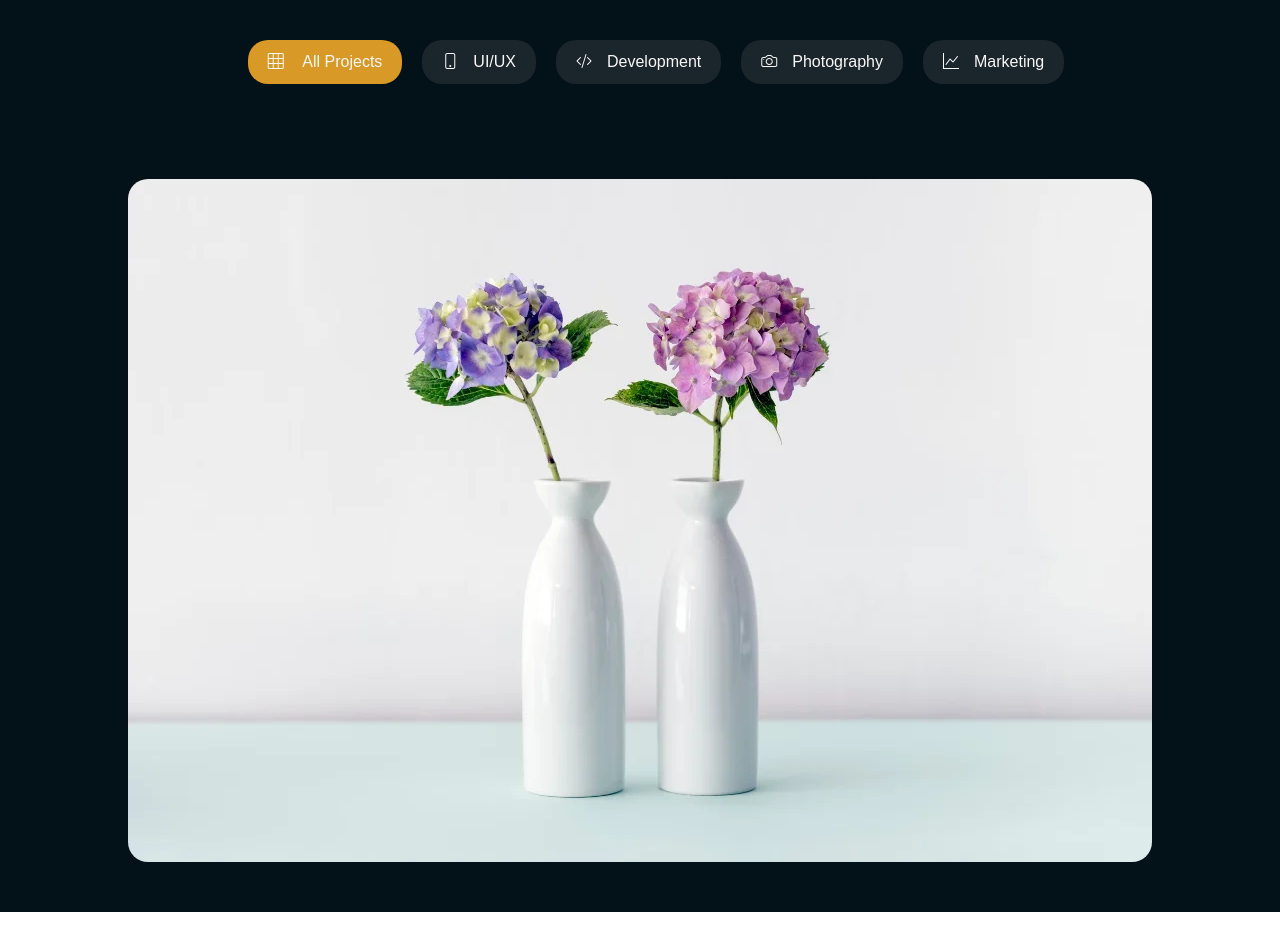
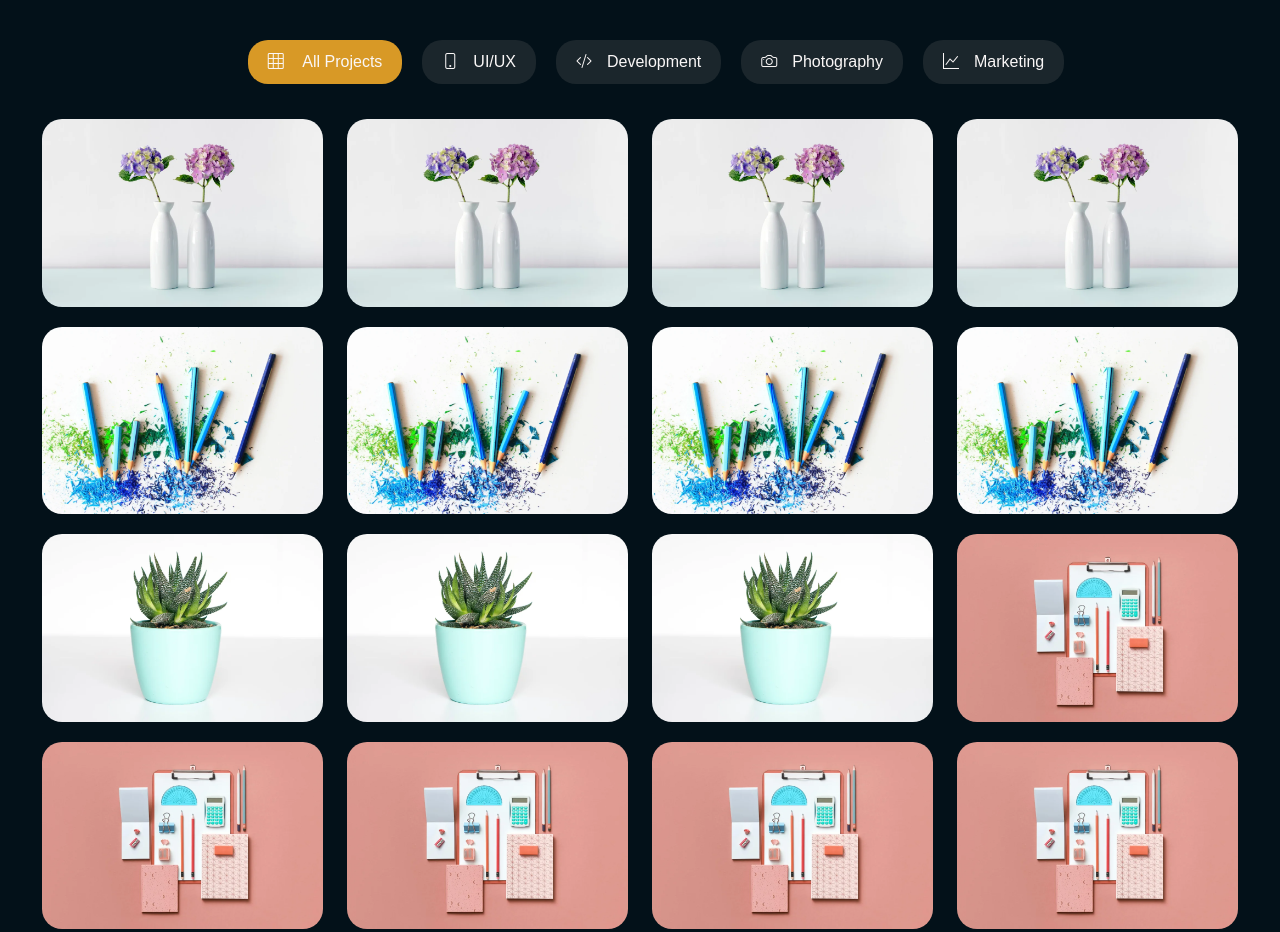
Before and after one commit to anusha26715/strategy-website, a plain HTML site: page index.html in a window 1280 px wide. Shown: the part 5739-6671 px from the top of the page. Drawn offline with nearby package versions, Linux system fonts and the light colour scheme; files whose address does not match are found by name.

Commit message:
portfolio section completed

```diff
--- a/index.html
+++ b/index.html
@@ -554,11 +554,20 @@
                     <li class="category-btn" data-category="photography"><i class="bi bi-camera"></i>Photography</li>
                     <li class="category-btn" data-category="marketing"><i class="bi bi-graph-up"></i>Marketing</li>
                 </ul>
-                <div class="category-ctnr" id="categoryList">
-
-                </div>
-                <div>
-                    <img src="assets/images/portfolio-1.webp" alt="category" class="img-fluid">
+                <div class="row" id="categoryLists">
+                    <!-- <div class="category-card col-4">
+                        <img src="assets/images/portfolio-1.webp" alt="category" class="img-fluid">
+                        <div class="entry-overlay ps-5 pb-2">
+                            <div class="overlay-context">
+                                <span>ui/ux design</span>
+                                <h3>ui/ux description</h3>
+                                <div class="entry-links">
+                                    <a href=""><i class="bi bi-arrows-angle-expand"></i></a>
+                                    <a href=""><i class="bi bi-arrow-right"></i></a>
+                                </div>
+                            </div>
+                        </div>
+                    </div> -->
                 </div>
             </section>
         </main>
--- a/index.js
+++ b/index.js
@@ -94,101 +94,126 @@ const categoryList = [
         image:"assets/images/portfolio-1.webp"
     },
     {
-        category:"uiux",
-        description:"ui/ux description",
-        image:"assets/images/portfolio-1.webp"
+        category:"developing",
+        description:"developing description",
+        image:"assets/images/portfolio-develop.webp"
     },
     {
         category:"developing",
         description:"developing description",
-        image:"assets/images/portfolio-1.webp"
+        image:"assets/images/portfolio-develop.webp"
     },
     {
         category:"developing",
         description:"developing description",
-        image:"assets/images/portfolio-1.webp"
+        image:"assets/images/portfolio-develop.webp"
     },
     {
         category:"developing",
         description:"developing description",
-        image:"assets/images/portfolio-1.webp"
-    },
-    {
-        category:"developing",
-        description:"developing description",
-        image:"assets/images/portfolio-1.webp"
-    },
-    {
-        category:"developing",
-        description:"developing description",
-        image:"assets/images/portfolio-1.webp"
+        image:"assets/images/portfolio-develop.webp"
     },
     {
         category:"photography",
         description:"photography description",
-        image:"assets/images/portfolio-1.webp"
+        image:"assets/images/portfolio-photograpy.webp"
     },
     {
         category:"photography",
         description:"photography description",
-        image:"assets/images/portfolio-1.webp"
+        image:"assets/images/portfolio-photograpy.webp"
     },
     {
         category:"photography",
         description:"photography description",
-        image:"assets/images/portfolio-1.webp"
-    },
-    {
-        category:"photography",
-        description:"photography description",
-        image:"assets/images/portfolio-1.webp"
-    },
-    {
-        category:"photography",
-        description:"photography description",
-        image:"assets/images/portfolio-1.webp"
+        image:"assets/images/portfolio-photograpy.webp"
     },
     {
         category:"marketing",
         description:"marketing description",
-        image:"assets/images/portfolio-1.webp"
+        image:"assets/images/portfolio-marketing.webp"
     },
     {
         category:"marketing",
         description:"marketing description",
-        image:"assets/images/portfolio-1.webp"
+        image:"assets/images/portfolio-marketing.webp"
     },
     {
         category:"marketing",
         description:"marketing description",
-        image:"assets/images/portfolio-1.webp"
+        image:"assets/images/portfolio-marketing.webp"
     },
     {
         category:"marketing",
         description:"marketing description",
-        image:"assets/images/portfolio-1.webp"
+        image:"assets/images/portfolio-marketing.webp"
     },
     {
         category:"marketing",
         description:"marketing description",
-        image:"assets/images/portfolio-1.webp"
-    },
-    {
-        category:"marketing",
-        description:"marketing description",
-        image:"assets/images/portfolio-1.webp"
+        image:"assets/images/portfolio-marketing.webp"
     }
 ]
 
-const categoryEl = document.getElementById("categoryList")
+const categoryEl = document.getElementById("categoryLists")
 const categoryBtns = document.querySelectorAll(".category-btn")
 
-function renderCategories(category){
-    categoryEl.innerHTML = '';
+function renderCategories(category) {
+  categoryEl.innerHTML = ''; // Clear existing content
 
-    const filtered = category === "all"?categoryList:categoryList.filter(each => each.category === category)
-    console.log(category)
+  const filtered = category === "all"
+    ? categoryList
+    : categoryList.filter(each => each.category === category);
+
+  filtered.forEach(item => {
+    const card = document.createElement("div");
+    card.className = "category-card col-md-6 col-lg-4 col-xl-3";
+
+    const img = document.createElement("img");
+    img.src = item.image;
+    img.alt = "category";
+    img.className = "img-fluid";
+
+    const overlay = document.createElement("div");
+    overlay.className = "entry-overlay ps-5 pb-2";
+
+    const overlayContext = document.createElement("div");
+    overlayContext.className = "overlay-context";
+
+    const span = document.createElement("span");
+    span.textContent = item.category + " design";
+
+    const h3 = document.createElement("h3");
+    h3.textContent = item.description;
+
+    const entryLinks = document.createElement("div");
+    entryLinks.className = "entry-links";
+
+    const link1 = document.createElement("a");
+    link1.href = "#";
+    link1.innerHTML = '<i class="bi bi-arrows-angle-expand"></i>';
+
+    const link2 = document.createElement("a");
+    link2.href = "#";
+    link2.innerHTML = '<i class="bi bi-arrow-right"></i>';
+
+    // Assemble structure
+    entryLinks.appendChild(link1);
+    entryLinks.appendChild(link2);
+
+    overlayContext.appendChild(span);
+    overlayContext.appendChild(h3);
+    overlayContext.appendChild(entryLinks);
+
+    overlay.appendChild(overlayContext);
+
+    card.appendChild(img);
+    card.appendChild(overlay);
+
+    categoryEl.appendChild(card);
+  });
 }
+
 
 categoryBtns.forEach(btn => {
     btn.addEventListener("click",()=>{
--- a/style.css
+++ b/style.css
@@ -948,6 +948,78 @@ section>h2,.testimonial-container>h2{
     color: var(--color-white)!important;
 }
 
+#categoryLists{
+    padding: 0 30px;
+    row-gap: 20px;
+    width: 100%;
+}
+
+
+.category-card{
+    position: relative;
+    transition: all 0.5s ease-in-out;
+    overflow: hidden;
+    cursor: pointer;
+}
+
+.entry-overlay{
+    display: none;
+    width: 100%;
+    height: 100%;
+    transition: all 0.5s ease-in-out;
+}
+
+.category-card>img{
+    transition: all 0.5s ease-in-out;
+}
+
+.category-card:hover>img{
+    transform: scale(1.1);
+}
+
+
+.category-card:hover .entry-overlay{
+    display: flex;
+    align-items: flex-end;
+    position: absolute;
+    inset: 0;
+    background:linear-gradient(180deg, transparent 0%, rgba(0, 0, 0, 0.8) 100%) ;
+}
+
+
+.overlay-context{
+    transition: all 0.4s ease-in-out;
+    transform: translateY(-20px);
+}
+
+.entry-links{
+    display: flex;
+    column-gap: 20px;
+}
+
+.entry-links a{
+    text-decoration: none;
+}
+
+.entry-links i{
+    display: inline-block;
+    height: 50px;
+    width: 50px;
+    display: flex;
+    justify-content: center;
+    align-items: center;
+    background-color: var(--color-dark);
+    border-radius: 10px;
+    color: var(--color-yellow)!important;
+    transition: all 0.3s ease-in-out;
+}
+
+.entry-links i:hover{
+    color: var(--color-white) !important;
+    background-color: var(--color-yellow);
+}
+
+
 @media (min-width: 768px) {
   .each-card {
     flex: 0 0 9%;
```
Also changed, not shown: assets/images/portfolio-develop.webp (added), assets/images/portfolio-marketing.webp (added), assets/images/portfolio-photograpy.webp (added).
